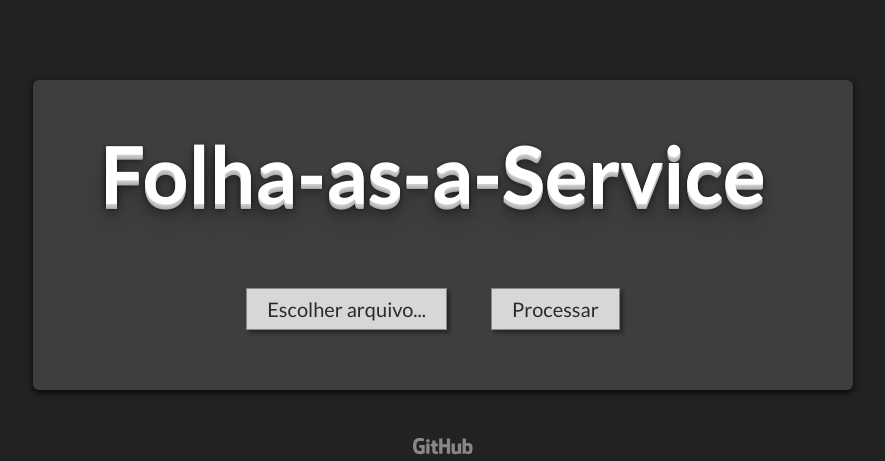
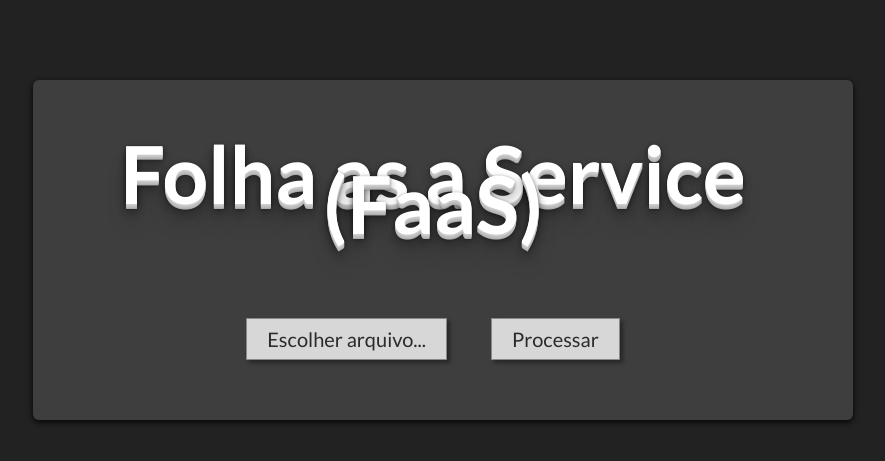
Before and after one commit to gfolego/faas, a Flask app: page / in a window 1280 px wide. Shown: the top 461 px of the page, without its empty margins (197-1082 px from the left). Run offline with Flask 2, Linux system fonts and the light colour scheme; some libraries are stand-ins or nearby versions.

Commit message:
Rebranding

```diff
--- a/src/templates/faas.html
+++ b/src/templates/faas.html
@@ -5,7 +5,7 @@
 	<meta charset="UTF-8">
 	<link href="https://fonts.googleapis.com/css?family=Lato:400,700" rel="stylesheet">
 	<script src="https://ajax.googleapis.com/ajax/libs/jquery/3.2.1/jquery.min.js"></script>
-	<title>Folha-as-a-Service</title>
+	<title>Folha as a Service (FaaS)</title>
 	<script>
 		function updateSize() {
 			var bytes = 0;
@@ -151,7 +151,7 @@
 <body onload="updateSize();">
 
 	<div class="container">
-		<h1 class='modern'>Folha-as-a-Service</h1>
+		<h1 class='modern'>Folha as a Service (FaaS)</h1>
 		<form name="uploadForm" action="/" method="POST" enctype="multipart/form-data">
 			<p>Selecionado arquivo <span id='fileName'></span> (<span id='fileSize'></span>)</p>
 			<input id="uploadInput" class='button' type="file" accept="application/pdf" name="file" onchange="updateSize();" style='display: none'>
```
